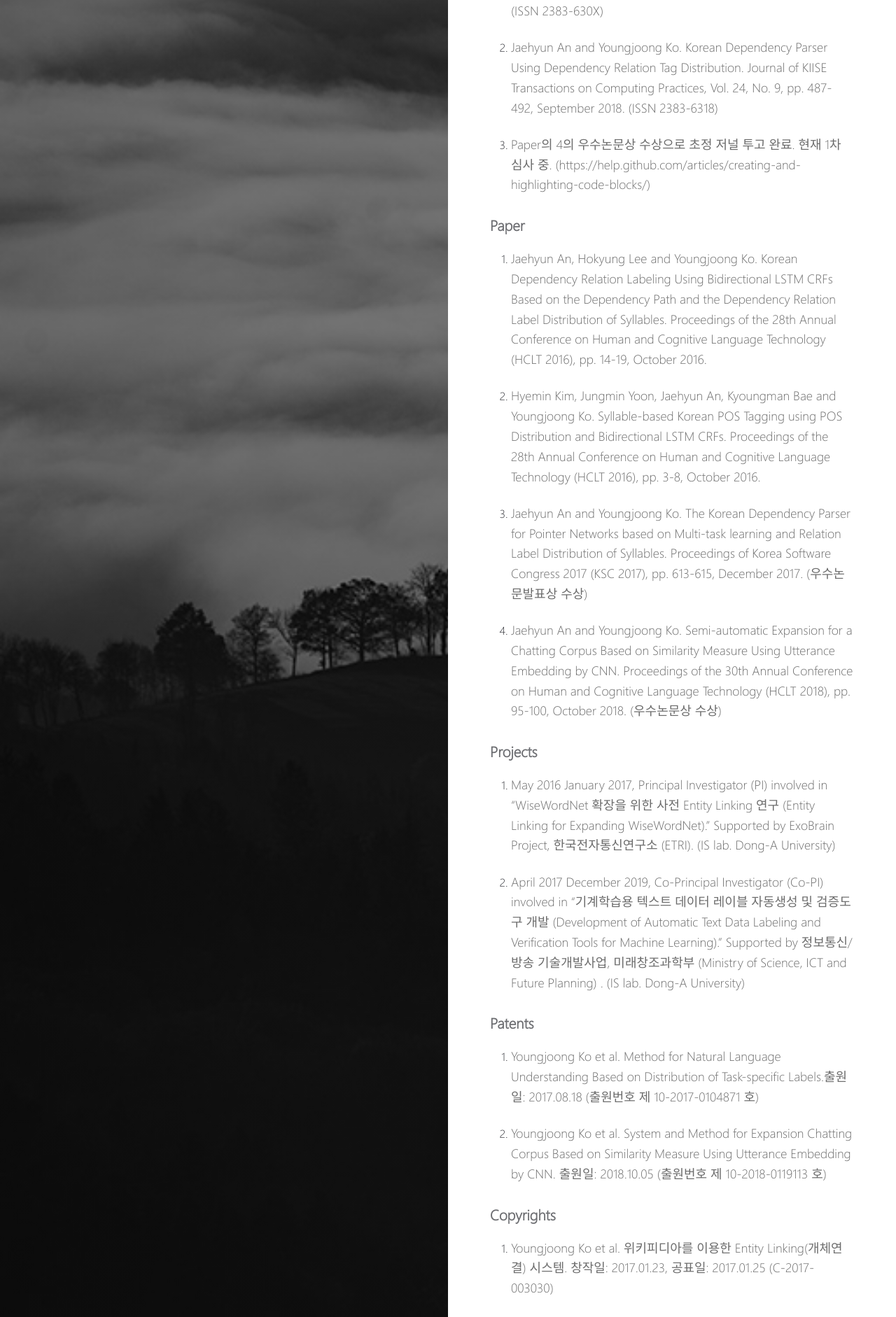
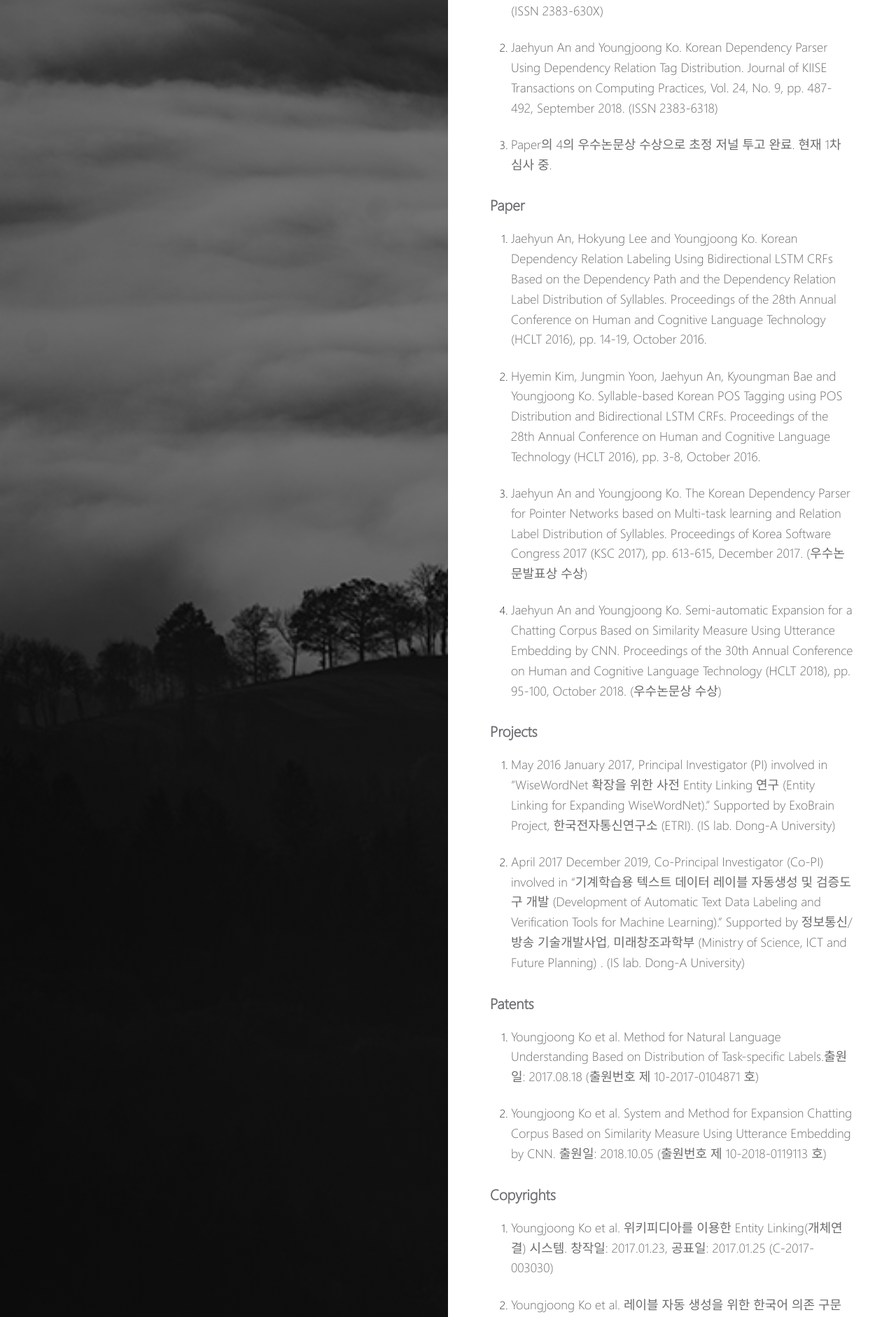
Before and after one commit to anjaehyun17/anjaehyun17.github.io, a Jekyll site: the page built from _posts/2018-12-27-필자_소개.md, in a window 1280 px wide. Shown: the part 367-2249 px from the top of the page at 70% size. Built offline with Jekyll 4.4.1, drawn with Linux system fonts in a browser that asks for light colours; part of the change alters nothing that is shown.

Commit message:
blog init

```diff
--- a/_posts/2018-12-27-필자_소개.md
+++ b/_posts/2018-12-27-필자_소개.md
@@ -13,7 +13,7 @@ tag:
 
 2. Jaehyun An and Youngjoong Ko. Korean Dependency Parser Using Dependency Relation Tag Distribution. Journal of KIISE Transactions on Computing Practices, Vol. 24, No. 9, pp. 487-492, September 2018. (ISSN 2383-6318)
 
-3. Paper의 4의 우수논문상 수상으로 초정 저널 투고 완료. 현재 1차 심사 중. (https://help.github.com/articles/creating-and-highlighting-code-blocks/)
+3. Paper의 4의 우수논문상 수상으로 초정 저널 투고 완료. 현재 1차 심사 중.
 {: style="text-align: left;"}
 
 ### Paper
```
